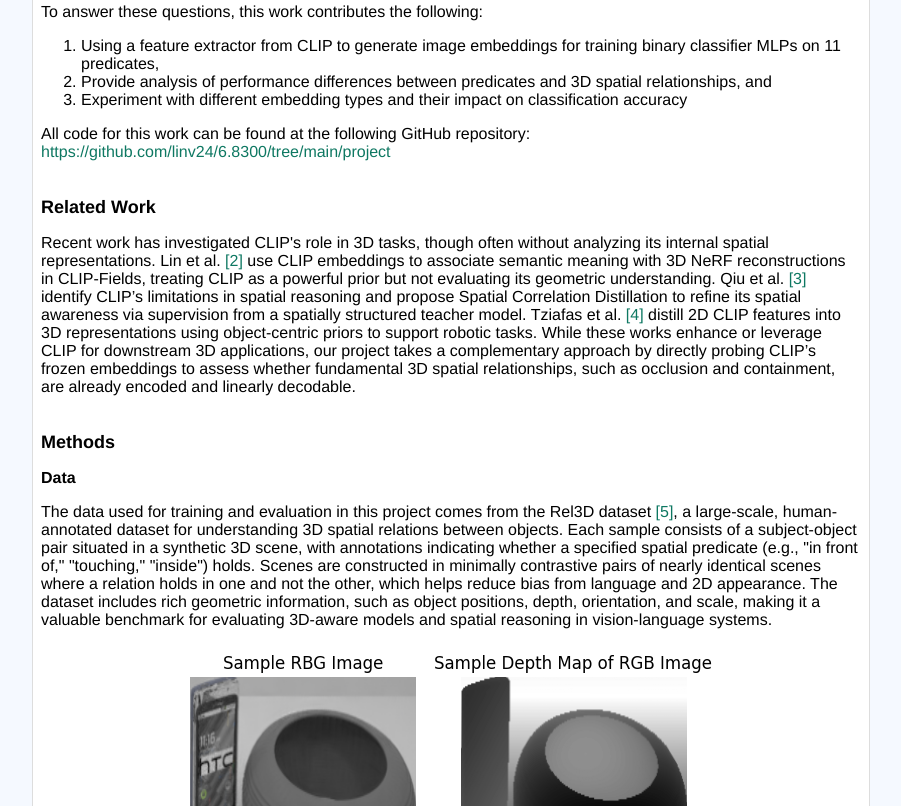
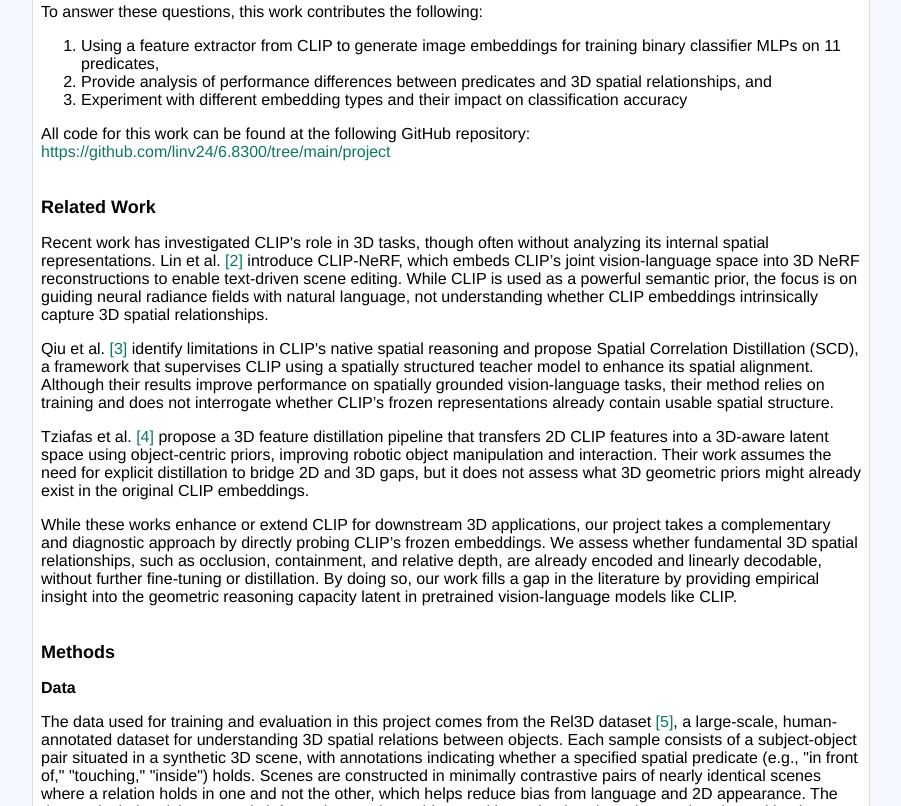
Before and after one commit to linv24/6.8300, a plain HTML site: page project/submission/index.html in a window 1280 px wide. Shown: the part 593-1399 px from the top of the page, without its empty margins (126-1027 px from the left). Drawn offline with nearby package versions, Linux system fonts and the light colour scheme.

Commit message:
update related works

```diff
--- a/project/submission/index.html
+++ b/project/submission/index.html
@@ -268,9 +268,17 @@
 				<div class="margin-left-block">
 				</div>
 		    <div class="main-content-block">
-					<h1>Related Work</h1>
-					<p>Recent work has investigated CLIP's role in 3D tasks, though often without analyzing its internal spatial representations. Lin et al. <a href="#ref_2">[2]</a> use CLIP embeddings to associate semantic meaning with 3D NeRF reconstructions in CLIP-Fields, treating CLIP as a powerful prior but not evaluating its geometric understanding. Qiu et al. <a href="#ref_3">[3]</a> identify CLIP’s limitations in spatial reasoning and propose Spatial Correlation Distillation to refine its spatial awareness via supervision from a spatially structured teacher model. Tziafas et al. <a href="#ref_1">[4]</a> distill 2D CLIP features into 3D representations using object-centric priors to support robotic tasks. While these works enhance or leverage CLIP for downstream 3D applications, our project takes a complementary approach by directly probing CLIP’s frozen embeddings to assess whether fundamental 3D spatial relationships, such as occlusion and containment, are already encoded and linearly decodable.</p>
-		    </div>
+				<h1>Related Work</h1>
+
+				<p>Recent work has investigated CLIP's role in 3D tasks, though often without analyzing its internal spatial representations. Lin et al. <a href="#ref_2">[2]</a> introduce CLIP-NeRF, which embeds CLIP’s joint vision-language space into 3D NeRF reconstructions to enable text-driven scene editing. While CLIP is used as a powerful semantic prior, the focus is on guiding neural radiance fields with natural language, not understanding whether CLIP embeddings intrinsically capture 3D spatial relationships.</p>
+
+				<p>Qiu et al. <a href="#ref_3">[3]</a> identify limitations in CLIP's native spatial reasoning and propose Spatial Correlation Distillation (SCD), a framework that supervises CLIP using a spatially structured teacher model to enhance its spatial alignment. Although their results improve performance on spatially grounded vision-language tasks, their method relies on training and does not interrogate whether CLIP’s frozen representations already contain usable spatial structure.</p>
+
+				<p>Tziafas et al. <a href="#ref_4">[4]</a> propose a 3D feature distillation pipeline that transfers 2D CLIP features into a 3D-aware latent space using object-centric priors, improving robotic object manipulation and interaction. Their work assumes the need for explicit distillation to bridge 2D and 3D gaps, but it does not assess what 3D geometric priors might already exist in the original CLIP embeddings.</p>
+
+				<p>While these works enhance or extend CLIP for downstream 3D applications, our project takes a complementary and diagnostic approach by directly probing CLIP’s frozen embeddings. We assess whether fundamental 3D spatial relationships, such as occlusion, containment, and relative depth, are already encoded and linearly decodable, without further fine-tuning or distillation. By doing so, our work fills a gap in the literature by providing empirical insight into the geometric reasoning capacity latent in pretrained vision-language models like CLIP.</p>
+
+			</div>
 		    <div class="margin-right-block">
 		    </div>
 		</div>
```
